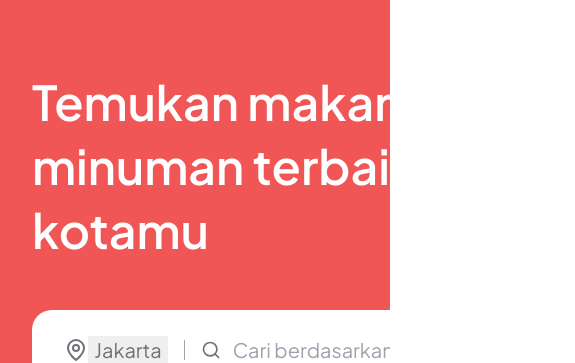
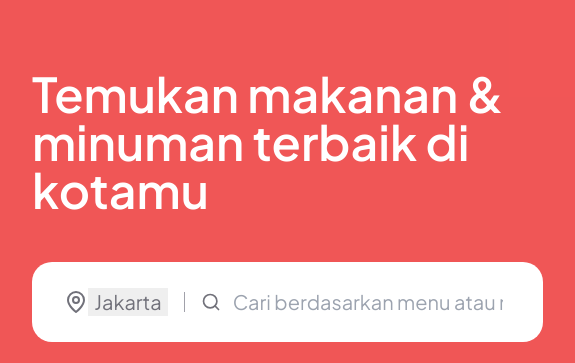
Before and after one commit to Kurniakun17/Kulinearan, a Next.js app: page / in a window 390 px wide. Shown: the part 158-521 px from the top of the page, 575 px wide, since content can reach past the window. Built offline with nearby package versions, Linux system fonts and the light colour scheme.

Commit message:
fix: overflow bugs

```diff
--- a/components/HeroSection.js
+++ b/components/HeroSection.js
@@ -8,8 +8,8 @@ const HeroSection = () => {
   const router = useRouter();
 
   return (
-    <section className="w-full  lg:max-w-6xl ">
-      <div className="bg-red-500/90 rounded-b-[48px] flex flex-col gap-12 max-w-[1000px] py-20 px-8 lg:px-28 lg:pr-52">
+    <section className="w-full lg:max-w-6xl ">
+      <div className="w-full bg-red-500/90 rounded-b-[48px] flex flex-col gap-12 max-w-[1000px] py-20 px-8 lg:px-28 lg:pr-52">
         <motion.h1
           initial={{ x: -52, opacity: 0 }}
           animate={{ x: 0, opacity: 1 }}
@@ -32,7 +32,7 @@ const HeroSection = () => {
             stiffness: 800,
             damping: 200,
           }}
-          className="text-white text-5xl leading-[64px] font-semibold"
+          className="text-white text-5xl sm:leading-[64px] font-semibold"
         >
           Temukan makanan & <br /> minuman terbaik di <br /> kotamu
         </motion.h1>
@@ -72,6 +72,7 @@ const HeroSection = () => {
             className="px-2 focus:no-underline focus:outline-none w-full text-xl"
           />
         </form>
+
         <div className="hidden lg:block">
           <motion.div
             initial={{ y: -52, x: 240, opacity: 0 }}
--- a/pages/index.js
+++ b/pages/index.js
@@ -45,7 +45,7 @@ export default function Home() {
   }
 
   return (
-    <div className="relative overflow-hidden grid place-items-center">
+    <div className="relative lg:overflow-hidden grid place-items-center">
       <Head>
         <title>Kulinearan</title>
       </Head>
```
